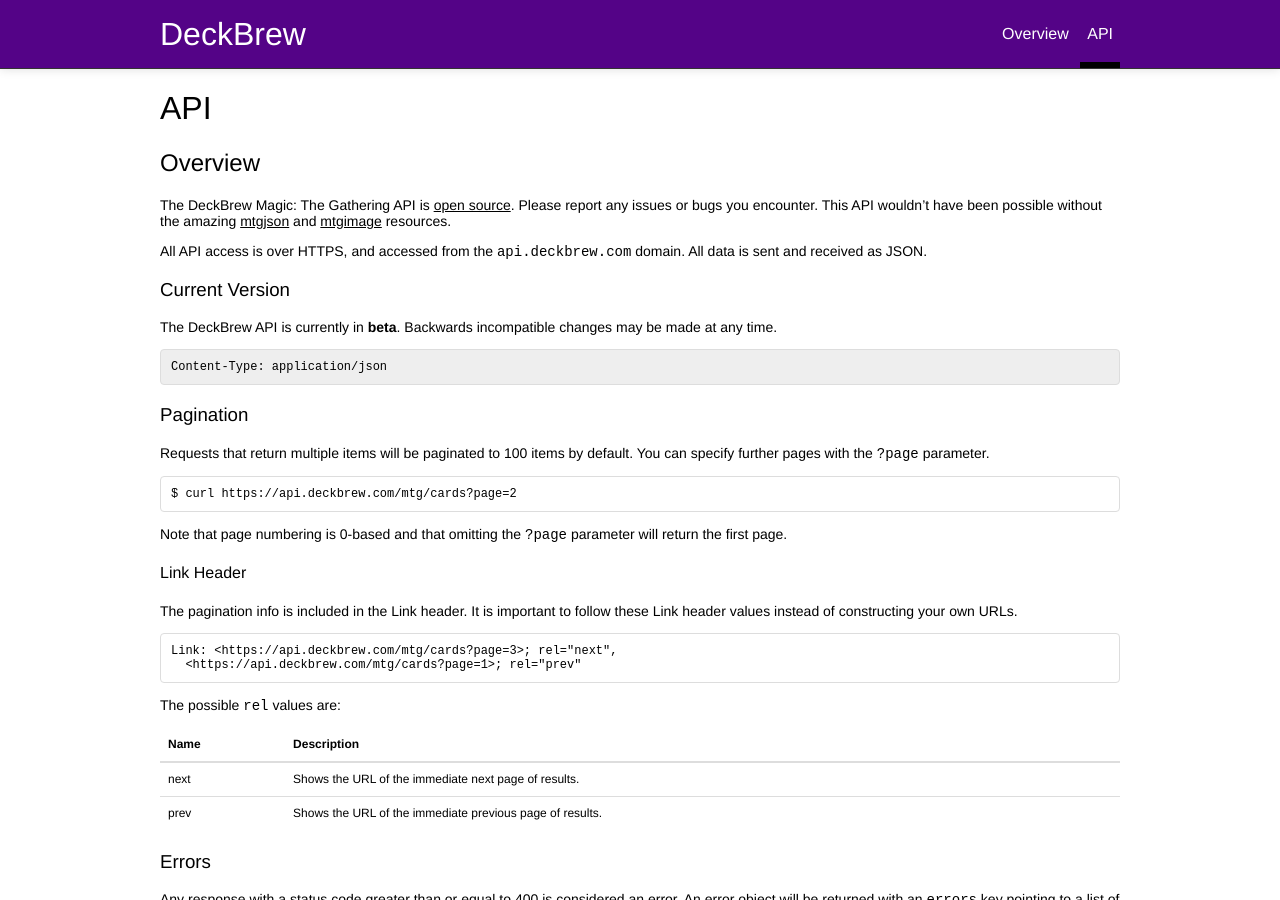
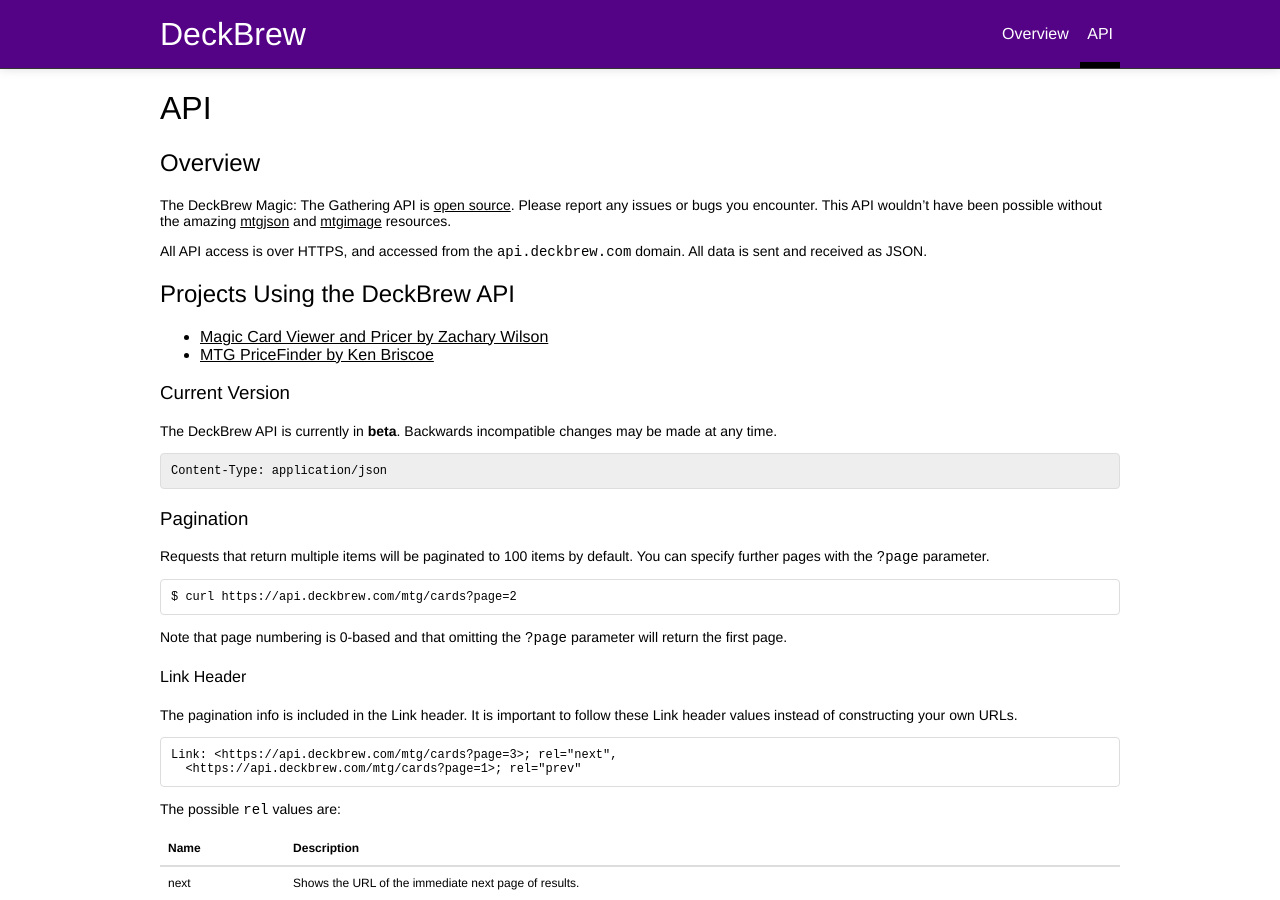
Before and after one commit to jerryharrison/deckbrew-website, a Jekyll site: the page built from api/index.md, in a window 1280 px wide and 900 px high. Built offline with Jekyll 4.4.1, drawn with Linux system fonts in a browser that asks for light colours; Markdown is read by kramdown in place of the engine named in the settings.

Commit message:
Update index.md

```diff
--- a/api/index.md
+++ b/api/index.md
@@ -15,6 +15,11 @@
 
 All API access is over HTTPS, and accessed from the `api.deckbrew.com` domain.
 All data is sent and received as JSON.
+
+## Projects Using the DeckBrew API
+
+- [Magic Card Viewer and Pricer by Zachary Wilson](https://play.google.com/store/apps/details?id=com.zach.wilson.magic.app)
+- [MTG PriceFinder by Ken Briscoe](http://www.mtgne.com/)
 
 ### Current Version
 
```
